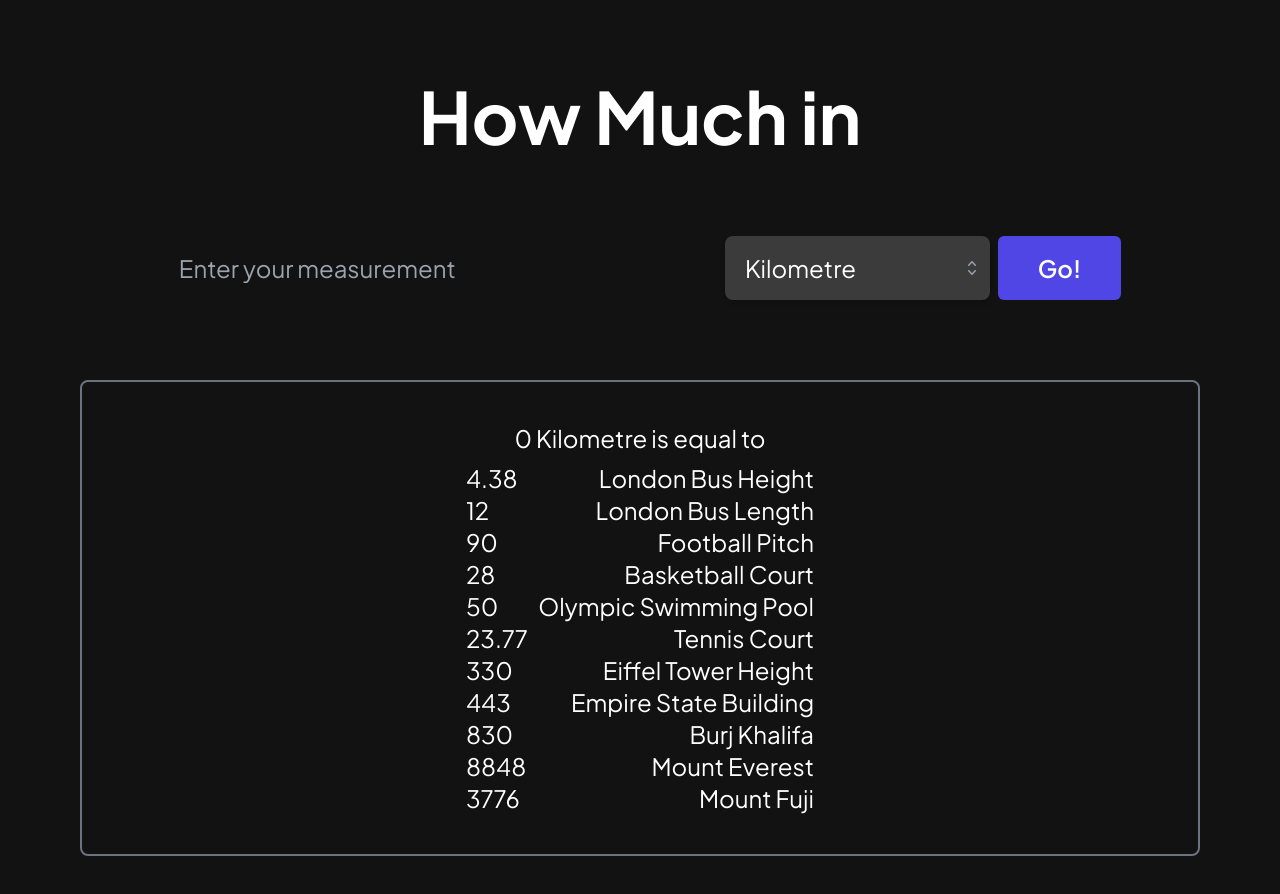
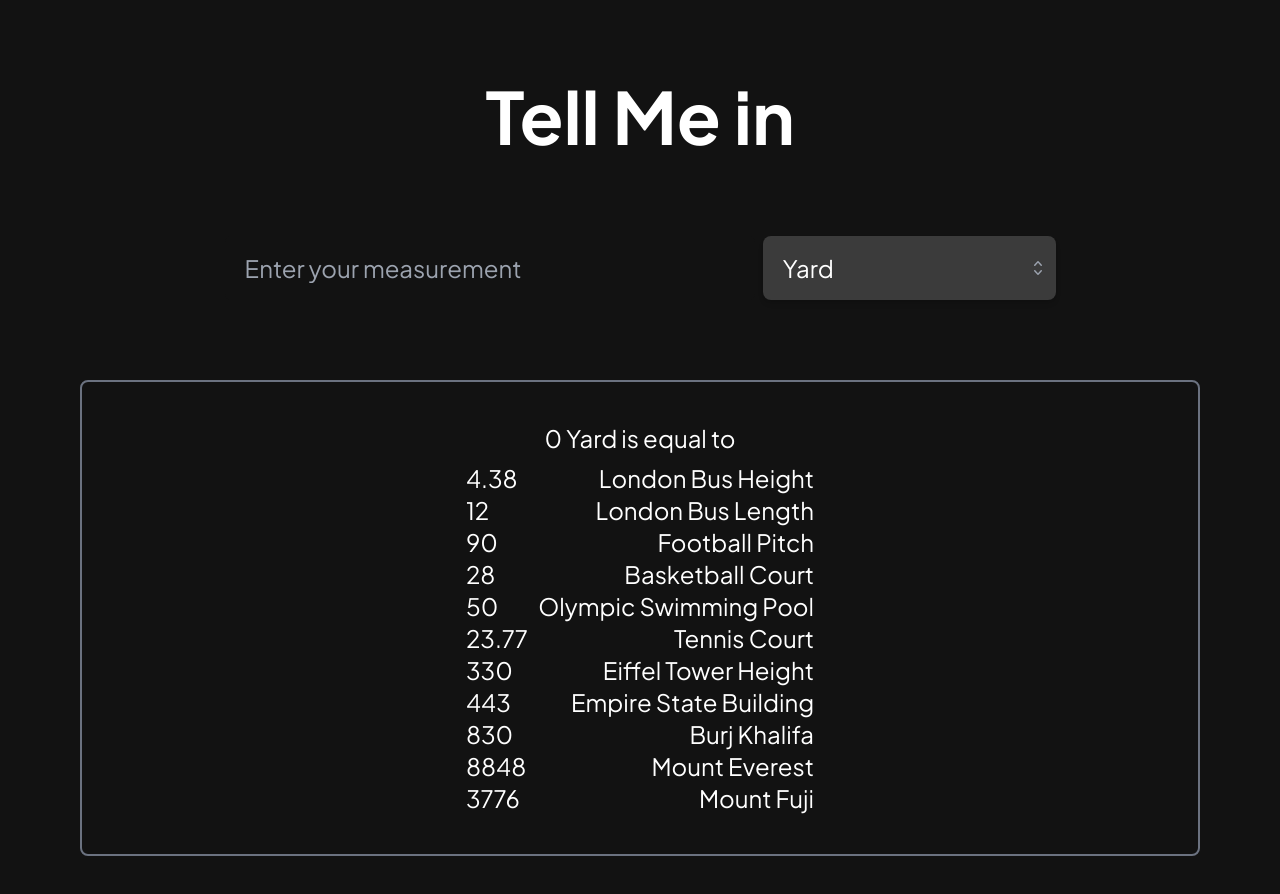
Before and after one commit to HarishRajDR/TellMeIn, a React (Vite) app: page / in a window 1280 px wide. Shown: the top 894 px of the page. Built offline with nearby package versions, Linux system fonts and the light colour scheme.

Commit message:
Changed the name to Tell me in, removed Go button, removed some measurements

```diff
--- a/index.html
+++ b/index.html
@@ -4,7 +4,7 @@
     <meta charset="UTF-8" />
     <link rel="icon" type="image/svg+xml" href="/vite.svg" />
     <meta name="viewport" content="width=device-width, initial-scale=1.0" />
-    <title>How Much In</title>
+    <title>Tell me In</title>
   </head>
   <body>
     <div id="root"></div>
--- a/src/App.tsx
+++ b/src/App.tsx
@@ -3,31 +3,25 @@
 import Result from "./components/Result";
 
 const units = [
+  "Millimetre",
+  "Centimeter",
+  "Meter",
   "Kilometre",
-  "Meter",
-  "Centimeter",
-  "Millimetre",
-  "Micrometres",
-  "Nanometre",
+  "Yard",
+  "Inch",
+  "Foot",
   "Mile",
-  "Yard",
-  "Foot",
-  "Inch",
   "Nautical mile",
 ];
 
 function App() {
-  const [selectedUnit, setSelectedUnit] = useState(units[0]);
+  const [selectedUnit, setSelectedUnit] = useState(units[4]);
   const [value, setValue] = useState("");
   const [isloading, setloading] = useState(true);
 
-  const handleSubmit = () => {
-    console.log(value);
-  };
-
   return (
     <div className="flex justify-center p-20 flex-col items-center gap-20 w-full">
-      <h1 className="text-7xl font-bold">How Much in</h1>
+      <h1 className="text-7xl font-bold">Tell Me in</h1>
       <form className="flex gap-2" onSubmit={(event) => event.preventDefault()}>
         <input
           type="number"
@@ -42,14 +36,6 @@
         />
 
         <DropDown list={units} unit={selectedUnit} funct={setSelectedUnit} />
-
-        <button
-          type="submit"
-          className="rounded-md bg-indigo-600 text-2xl font-semibold text-white text-center py-4 px-10 mt-1"
-          onClick={handleSubmit}
-        >
-          Go!
-        </button>
       </form>
       <div className="w-full rounded-lg p-10 border-solid border-gray-500 border-2">
         <Result
```
